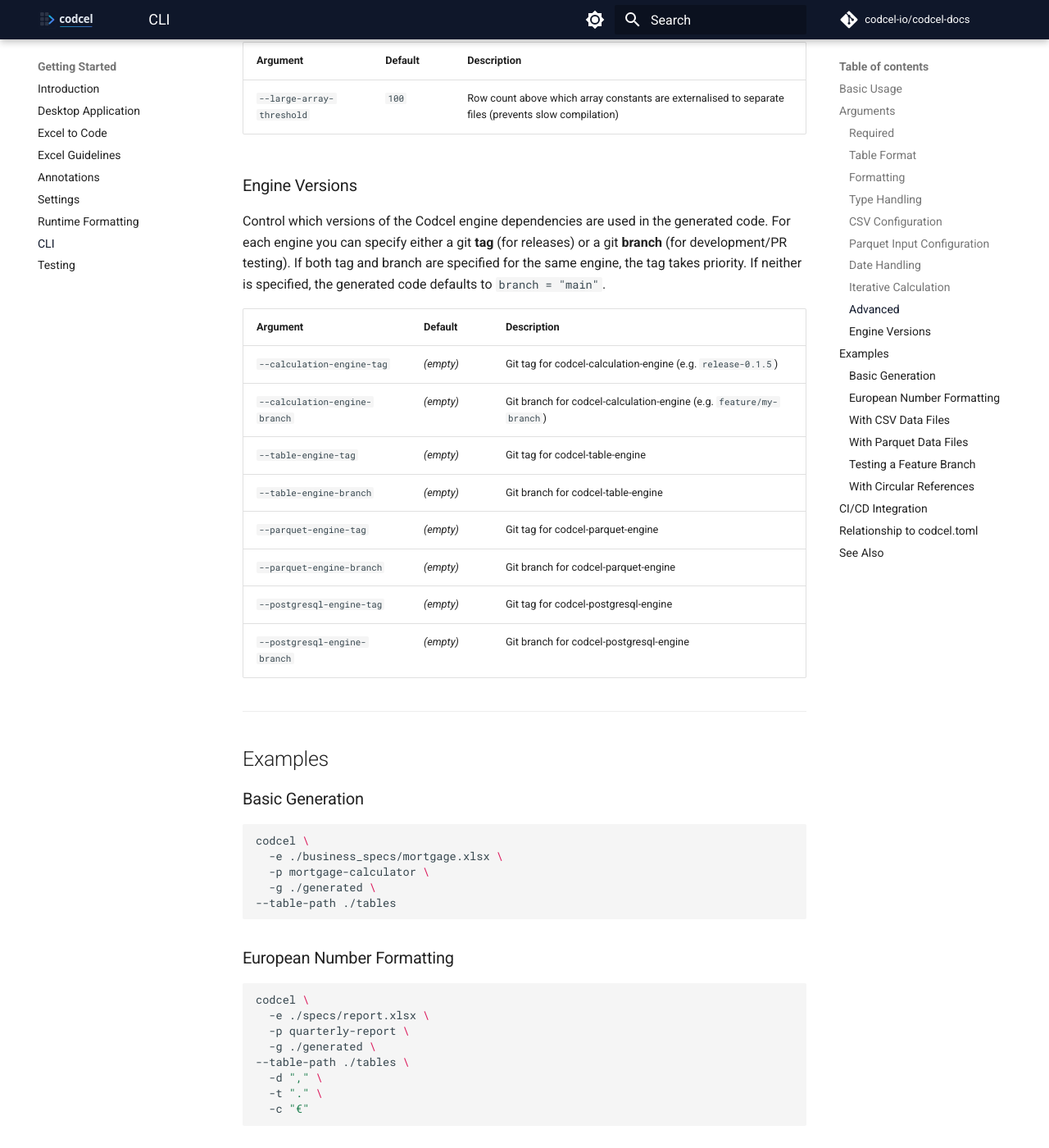
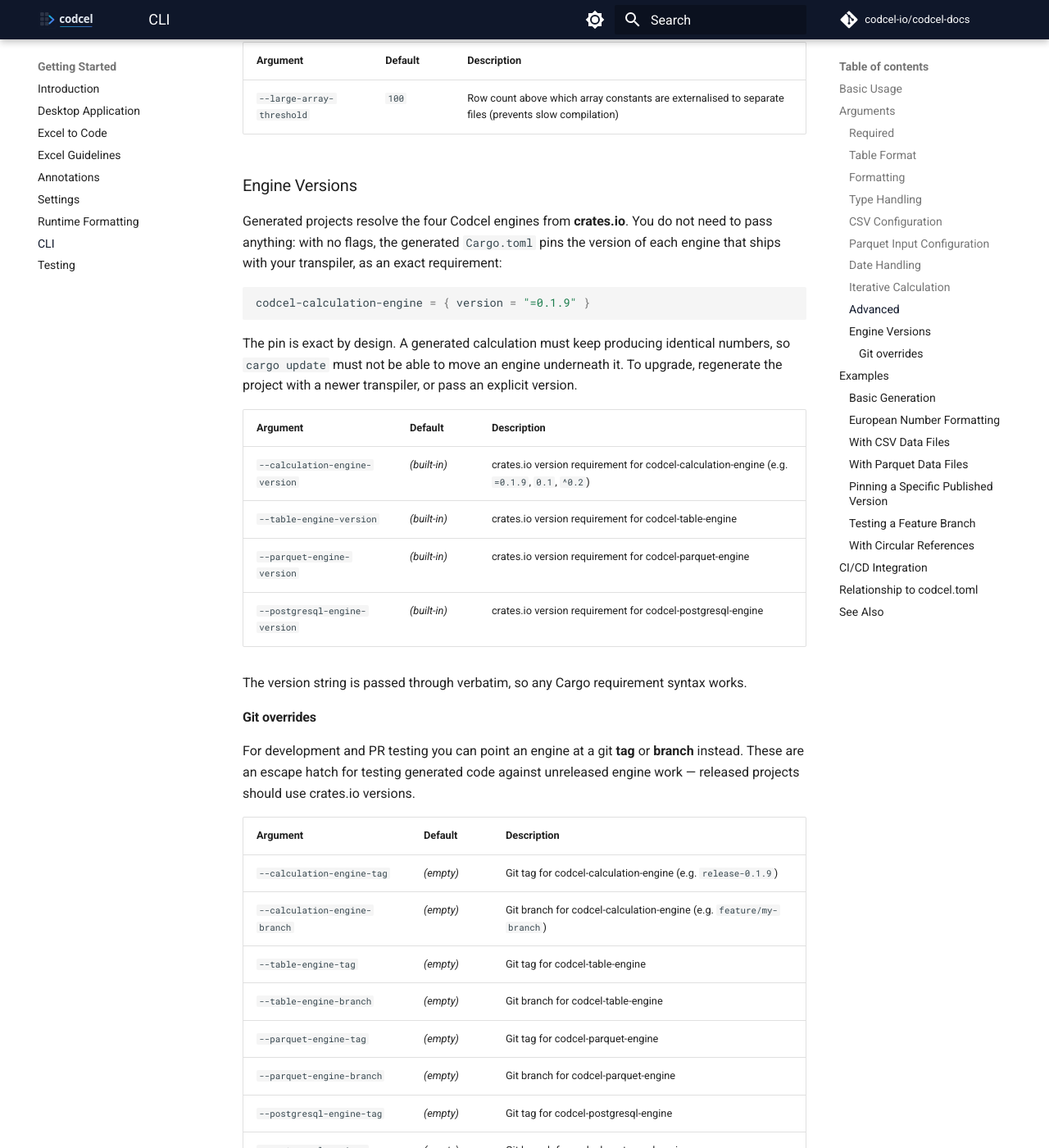
Before and after one commit to codcel-io/codcel-docs, an MkDocs documentation site: the page built from user-guide/cli.md, in a window 1280 px wide and 1400 px high, scrolled down 2676 px. Shown: the whole window at 82% size. Built offline with MkDocs 1.6.1 and Material for MkDocs 9.7.7, drawn with Linux system fonts in a browser that asks for light colours; comment, search, counter and statistics services are not loaded; some of the changed text lies outside the part shown.

Commit message:
Update the cli documentation.

````diff
--- a/user-guide/cli.md
+++ b/user-guide/cli.md
@@ -91,11 +91,30 @@ Parquet files are self-describing, so no header or delimiter settings are needed
 
 ### Engine Versions
 
-Control which versions of the Codcel engine dependencies are used in the generated code. For each engine you can specify either a git **tag** (for releases) or a git **branch** (for development/PR testing). If both tag and branch are specified for the same engine, the tag takes priority. If neither is specified, the generated code defaults to `branch = "main"`.
+Generated projects resolve the four Codcel engines from **crates.io**. You do not need to pass anything: with no flags, the generated `Cargo.toml` pins the version of each engine that ships with your transpiler, as an exact requirement:
+
+```toml
+codcel-calculation-engine = { version = "=0.1.9" }
+```
+
+The pin is exact by design. A generated calculation must keep producing identical numbers, so `cargo update` must not be able to move an engine underneath it. To upgrade, regenerate the project with a newer transpiler, or pass an explicit version.
 
 | Argument | Default | Description |
 |----------|---------|-------------|
-| `--calculation-engine-tag` | *(empty)* | Git tag for codcel-calculation-engine (e.g. `release-0.1.5`) |
+| `--calculation-engine-version` | *(built-in)* | crates.io version requirement for codcel-calculation-engine (e.g. `=0.1.9`, `0.1`, `^0.2`) |
+| `--table-engine-version` | *(built-in)* | crates.io version requirement for codcel-table-engine |
+| `--parquet-engine-version` | *(built-in)* | crates.io version requirement for codcel-parquet-engine |
+| `--postgresql-engine-version` | *(built-in)* | crates.io version requirement for codcel-postgresql-engine |
+
+The version string is passed through verbatim, so any Cargo requirement syntax works.
+
+#### Git overrides
+
+For development and PR testing you can point an engine at a git **tag** or **branch** instead. These are an escape hatch for testing generated code against unreleased engine work — released projects should use crates.io versions.
+
+| Argument | Default | Description |
+|----------|---------|-------------|
+| `--calculation-engine-tag` | *(empty)* | Git tag for codcel-calculation-engine (e.g. `release-0.1.9`) |
 | `--calculation-engine-branch` | *(empty)* | Git branch for codcel-calculation-engine (e.g. `feature/my-branch`) |
 | `--table-engine-tag` | *(empty)* | Git tag for codcel-table-engine |
 | `--table-engine-branch` | *(empty)* | Git branch for codcel-table-engine |
@@ -103,6 +122,13 @@ Control which versions of the Codcel engine dependencies are used in the generat
 | `--parquet-engine-branch` | *(empty)* | Git branch for codcel-parquet-engine |
 | `--postgresql-engine-tag` | *(empty)* | Git tag for codcel-postgresql-engine |
 | `--postgresql-engine-branch` | *(empty)* | Git branch for codcel-postgresql-engine |
+
+Each engine resolves independently, using the first of these that is set:
+
+1. `--<engine>-engine-tag` — git dependency at that tag
+2. `--<engine>-engine-branch` — git dependency on that branch
+3. `--<engine>-engine-version` — crates.io dependency at that version
+4. nothing — crates.io dependency at the transpiler's built-in version
 
 ---
 
@@ -157,9 +183,7 @@ codcel \
   --parquet-files "T_Measurements.parquet,T_Measurements_part2.parquet"
 ```
 
-### Testing a Feature Branch
-
-Use `--*-engine-branch` to point generated code at a development branch. You can mix tags and branches — here the calculation engine uses a feature branch while the other engines use release tags:
+### Pinning a Specific Published Version
 
 ```bash
 codcel \
@@ -168,10 +192,24 @@ codcel \
   -g ./generated \
 --table-path ./tables \
   --table-type parquet \
-  --calculation-engine-branch feature/new-rounding \
-  --table-engine-tag release-0.1.5 \
-  --parquet-engine-tag release-0.1.5 \
-  --postgresql-engine-tag release-0.1.5
+  --calculation-engine-version "=0.1.8" \
+  --table-engine-version "=0.1.8" \
+  --parquet-engine-version "=0.1.8" \
+  --postgresql-engine-version "=0.1.8"
+```
+
+### Testing a Feature Branch
+
+Use `--*-engine-branch` to point one engine at a development branch. Engines resolve independently, so here the calculation engine comes from git while the other three stay on crates.io:
+
+```bash
+codcel \
+  -e ./specs/mortgage.xlsx \
+  -p mortgage-calculator \
+  -g ./generated \
+--table-path ./tables \
+  --table-type parquet \
+  --calculation-engine-branch feature/new-rounding
 ```
 
 ### With Circular References
````
